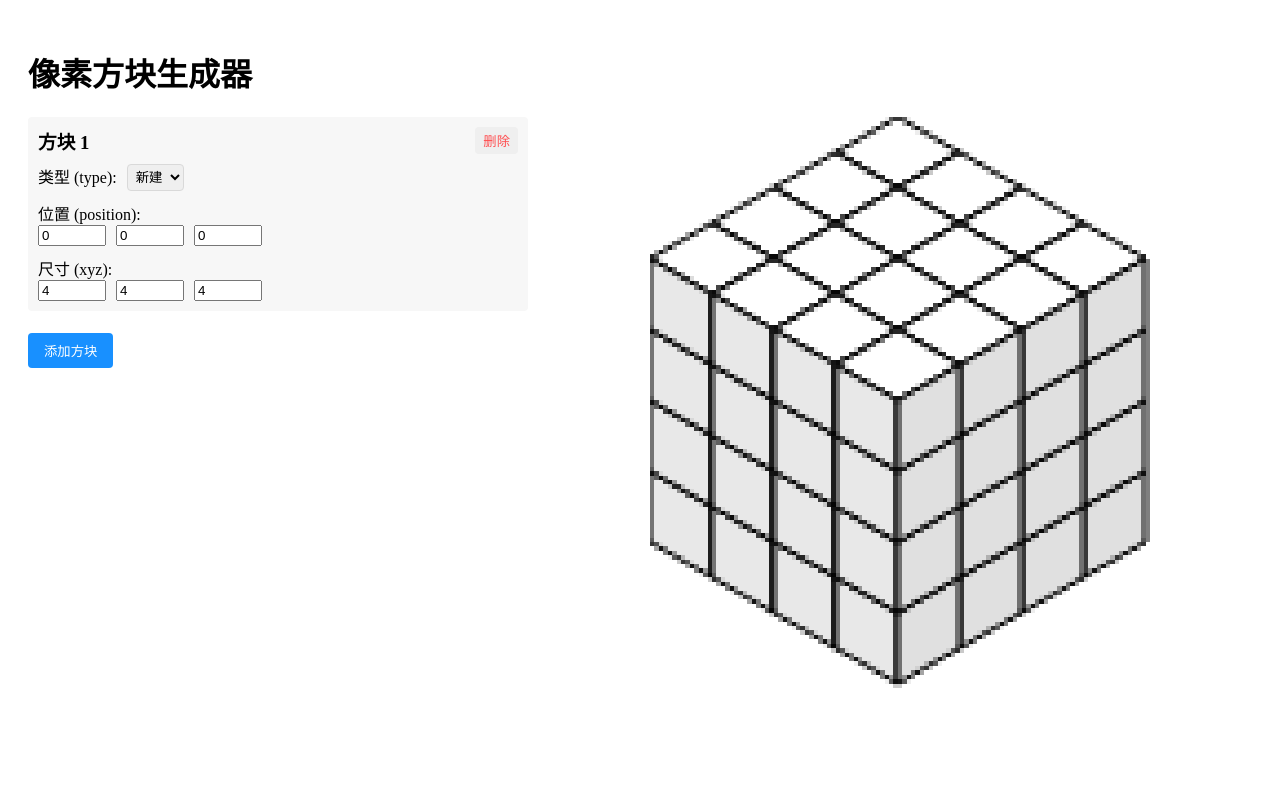
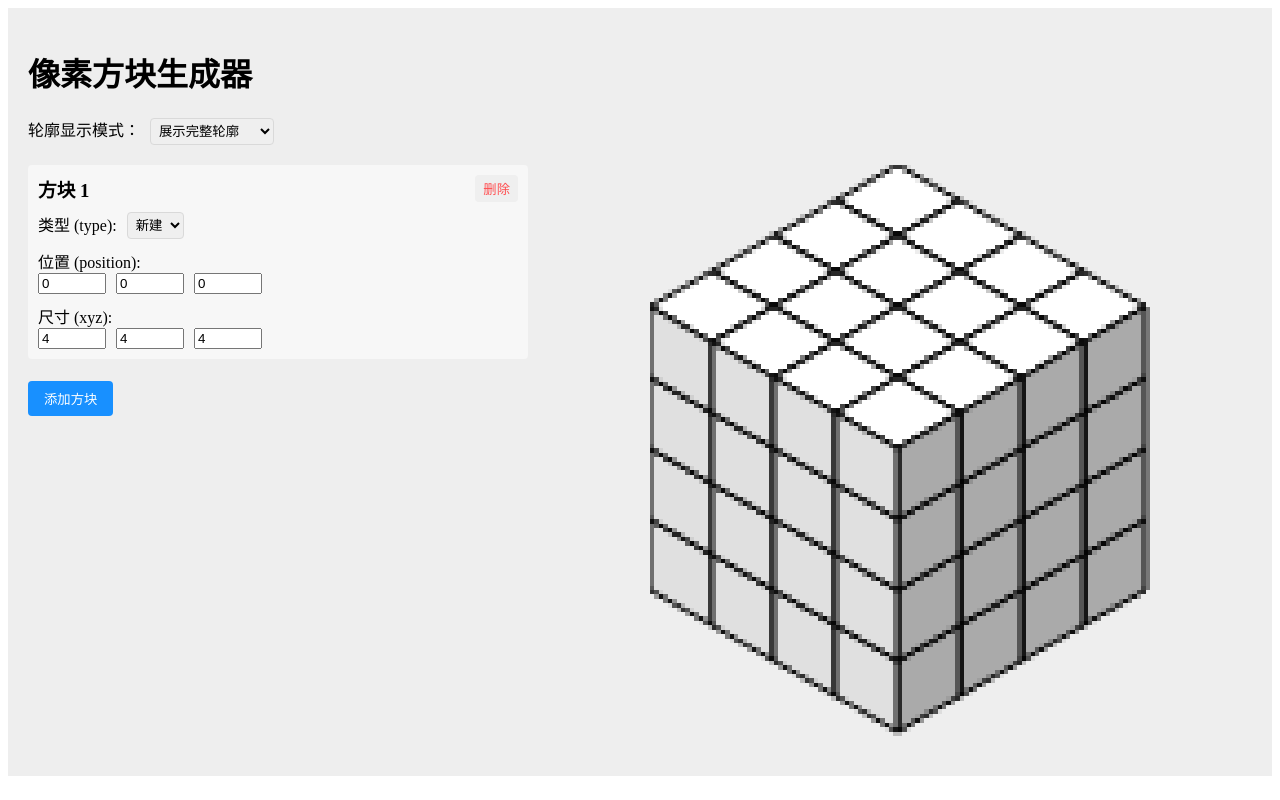
Before and after one commit to ymssx/pixel-creator, a React (Vite) app: page / in a window 1280 px wide. Built offline with nearby package versions, Linux system fonts and the light colour scheme.

Commit message:
feat: 绘制模式

```diff
--- a/index.html
+++ b/index.html
@@ -6,7 +6,7 @@
     <title>像素方块生成器</title>
   </head>
   <body>
-    <div id="root"></div>
+    <div id="root" style="background: #eee;"></div>
     <script type="module" src="/src/main.jsx"></script>
   </body>
 </html>
--- a/src/App.jsx
+++ b/src/App.jsx
@@ -9,13 +9,15 @@ const App = () => {
   const [lastBlockId, setLastBlockId] = useState(1);
   const [error, setError] = useState('');
   const [selectedBlockIndex, setSelectedBlockIndex] = useState(null);
+  const [outlineMode, setOutlineMode] = useState('');
+  const isOuterMode = outlineMode === 'outer';
 
   // 处理方块的显示状态
   let blockStates = new Map();
 
   React.useEffect(() => {
     drawScene(blocks);
-  }, [blocks, selectedBlockIndex]);
+  }, [blocks, selectedBlockIndex, outlineMode]);
 
   const size = BLOCK_SIZE
   const LongEdge = Math.round(Math.sin(ISO_ANGLE) * size); // 斜边1下的长边
@@ -25,7 +27,7 @@ const App = () => {
   let originY = 0;
 
   // 绘制单个方块
-  const drawBlock = (ctx, _x, _y, isSelected = false) => {
+  const drawBlock = (ctx, _x, _y, isSelected = false, blockInfo) => {
     const x = Math.round(_x);
     const y = Math.round(_y);
     const p1 = [x, y];
@@ -36,41 +38,57 @@ const App = () => {
     const p6 = [x - LongEdge, y + ShortEdge];
     const p0 = [x, y + size];
 
+    // 检查相邻方块的函数
+    const hasNeighbor = ([dx, dy, dz]) => {
+      const key = `${blockInfo.x + dx},${blockInfo.y + dy},${blockInfo.z + dz}`;
+      return blockStates.get(key) === true;
+    };
+    const checkOutline = (p1, p2, checkXYZ) => {
+      ctx.beginPath();
+      ctx.moveTo(p1[0], p1[1]);
+      ctx.lineTo(p2[0], p2[1]);
+
+      ctx.lineWidth = 1;
+      ctx.strokeStyle = '#000';
+      if (isOuterMode && hasNeighbor(checkXYZ[0]) && !hasNeighbor(checkXYZ[1])) {
+        ctx.strokeStyle = '#fff';
+      }
+      if (outlineMode !== 'none') {
+        ctx.stroke();
+      }
+    };
+
+    const fillRect = (p1, p2, p3, p4, color, activeColor) => {
+      ctx.beginPath();
+      ctx.moveTo(p1[0], p1[1]);
+      ctx.lineTo(p2[0], p2[1]);
+      ctx.lineTo(p3[0], p3[1]);
+      ctx.lineTo(p4[0], p4[1]);
+      ctx.closePath();
+      ctx.fillStyle = isSelected ? activeColor : isOuterMode ? 'white' : color;
+      ctx.fill()
+    };
+
     // 绘制顶面
-    ctx.beginPath();
-    ctx.moveTo(p1[0], p1[1]);
-    ctx.lineTo(p2[0], p2[1]);
-    ctx.lineTo(p0[0], p0[1]);
-    ctx.lineTo(p6[0], p6[1]);
-    ctx.closePath()
-    ctx.fillStyle = isSelected ? '#a7d8ff' : '#fff'
-    ctx.fill()
-    ctx.strokeStyle = '#000'
-    ctx.stroke()
+    fillRect(p1, p2, p0, p6, '#fff', '#a7d8ff');
+    checkOutline(p1, p2, [[0, -1, 0], [0, -1, 1]]);
+    checkOutline(p2, p0, [[1, 0, 0], [0, 0, 1]]);
+    checkOutline(p0, p6, [[0, 1, 0], [0, 0, 1]]);
+    checkOutline(p6, p1, [[-1, 0, 0], [-1, 0, 1]]);
+
+    // 绘制右面
+    fillRect(p0, p2, p3, p4, '#aaa', '#55aef9');
+    checkOutline(p0, p2, [[0, 0, 1], [1, 0, 0]]);
+    checkOutline(p2, p3, [[0, -1, 0], [1, -1, 0]]);
+    checkOutline(p3, p4, [[0, 0, -1], [1, 0 , -1]]);
+    checkOutline(p4, p0, [[0, 1, 0], [1, 0, 0]]);
 
     // 绘制左面
-    ctx.beginPath();
-    ctx.moveTo(p6[0], p6[1]);
-    ctx.lineTo(p0[0], p0[1]);
-    ctx.lineTo(p4[0], p4[1]);
-    ctx.lineTo(p5[0], p5[1]);
-    ctx.closePath();
-    ctx.fillStyle = isSelected ? '#7ec2fb' : '#e8e8e8';
-    ctx.fill();
-    ctx.strokeStyle = '#000';
-    ctx.stroke();
-
-    // 绘制右面
-    ctx.beginPath();
-    ctx.moveTo(p0[0], p0[1]);
-    ctx.lineTo(p2[0], p2[1]);
-    ctx.lineTo(p3[0], p3[1]);
-    ctx.lineTo(p4[0], p4[1]);
-    ctx.closePath()
-    ctx.fillStyle = isSelected ? '#55aef9' : '#e0e0e0';
-    ctx.fill();
-    ctx.strokeStyle = '#000';
-    ctx.stroke();
+    fillRect(p6, p0, p4, p5, '#e0e0e0', '#7ec2fb');
+    checkOutline(p6, p0, [[0, 0, 1], [0, 1, 0]]);
+    checkOutline(p0, p4, [[1, 0, 0], [0, 1, 0]]);
+    checkOutline(p4, p5, [[0, 0, -1], [0, 1, -1]]);
+    checkOutline(p5, p6, [[-1, 0, 0], [-1, 1, 0]]);
   }
 
   // 将3D坐标转换为2D等轴投影坐标
@@ -174,7 +192,7 @@ const App = () => {
     blockInfos.forEach((blockInfo) => {
       const key = `${blockInfo.x},${blockInfo.y},${blockInfo.z}`;
       if (blockInfo.type === 'delete' || blockStates.get(key) === false) return;
-      drawBlock(ctx, blockInfo.isoX, blockInfo.isoY, JSON.stringify([blockInfo.x, blockInfo.y, blockInfo.z]) === JSON.stringify(selectedBlockIndex));
+      drawBlock(ctx, blockInfo.isoX, blockInfo.isoY, JSON.stringify([blockInfo.x, blockInfo.y, blockInfo.z]) === JSON.stringify(selectedBlockIndex), blockInfo);
     });
   }
 
@@ -351,6 +369,24 @@ const App = () => {
   return (
     <div style={{ padding: '20px' }}>
       <h1>像素方块生成器</h1>
+      <div style={{ marginBottom: '20px' }}>
+        <div style={{ marginBottom: '10px' }}>
+          <label style={{ marginRight: '10px' }}>轮廓显示模式：</label>
+          <select
+            value={outlineMode}
+            onChange={(e) => setOutlineMode(e.target.value)}
+            style={{
+              padding: '4px',
+              borderRadius: '4px',
+              border: '1px solid #d9d9d9'
+            }}
+          >
+            <option value="full">展示完整轮廓</option>
+            <option value="outer">只展示外轮廓</option>
+            <option value="none">完全不展示轮廓</option>
+          </select>
+        </div>
+      </div>
       <div style={{
         marginBottom: '20px',
         display: 'flex',
```
